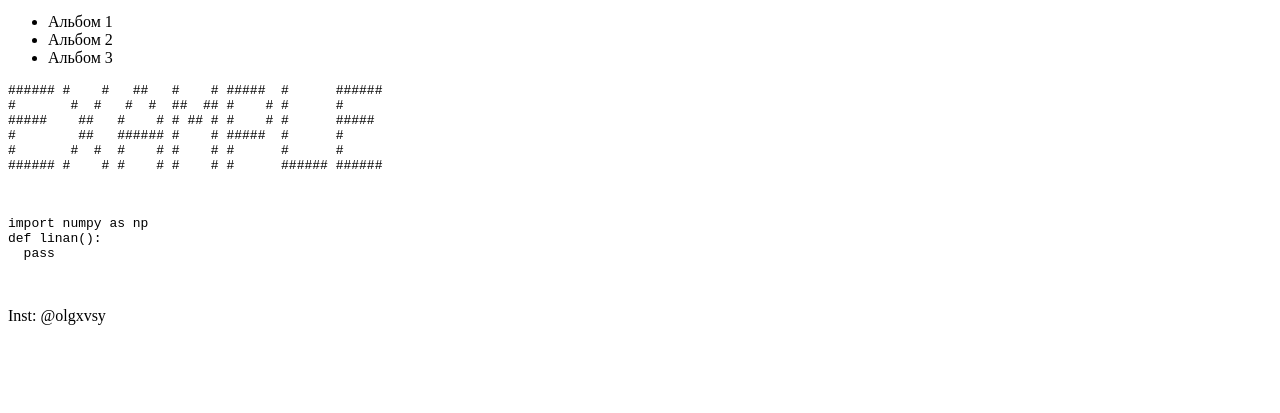
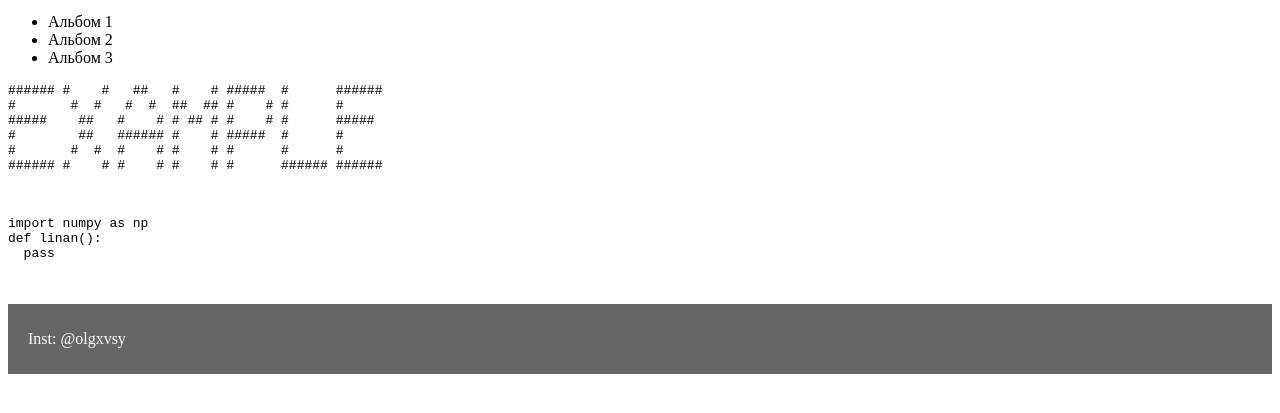
Before and after one commit to honeySimulator/Web-programming-5-sem, a plain HTML site: page index.html in a window 1280 px wide. Shown: the part 137-550 px from the top of the page. Drawn offline with Linux system fonts and the light colour scheme.

Commit message:
feat: change footer style

```diff
--- a/index.html
+++ b/index.html
@@ -5,6 +5,13 @@
     <meta name="description" content="Сайт фото-портфолио для web-программирования ">
     <meta name="keywords" content="сайт, фото, портфолио">
     <title> Сайт - портфолио </title>
+    <style>
+        footer {
+            padding: 10px 20px;
+            background: #666;
+            color: white;
+        }
+    </style>
 </head>
 <body>
     <header>
```
